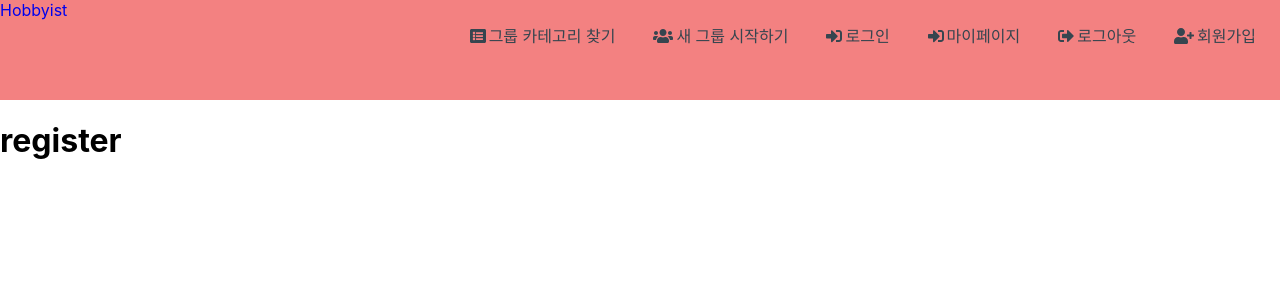
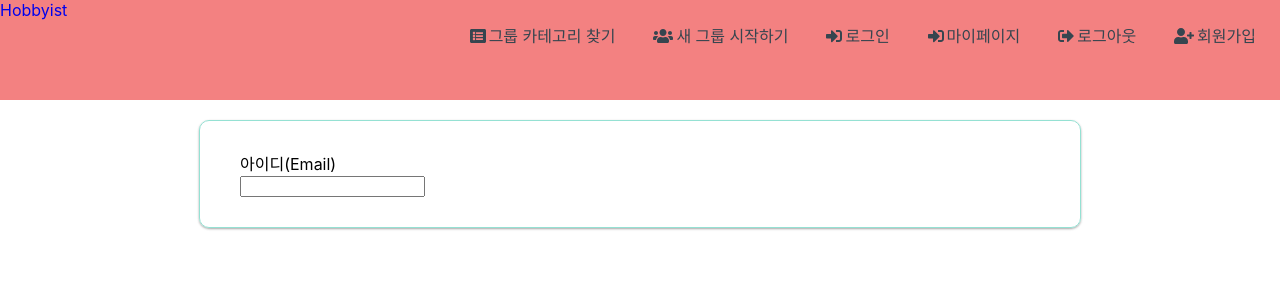
Before and after one commit to trustnloveu/hobbyist, a React (Create React App) app: page /register in a window 1280 px wide. Shown: the top 300 px of the page. Built offline with nearby package versions, Linux system fonts and the light colour scheme.

Commit message:
Create registration form which is extending form and input component. Decorate the form with css

```diff
--- a/package.json
+++ b/package.json
@@ -9,6 +9,8 @@
     "@testing-library/jest-dom": "^5.11.4",
     "@testing-library/react": "^11.1.0",
     "@testing-library/user-event": "^12.1.10",
+    "axios": "^0.21.0",
+    "joi-browser": "^13.4.0",
     "react": "^17.0.1",
     "react-dom": "^17.0.1",
     "react-router-dom": "^5.2.0",
--- /dev/null
+++ b/src/components/common/form.jsx
@@ -0,0 +1,35 @@
+import React, { Component } from "react";
+// import Joi from "joi-browser";
+
+// components
+import Input from "./input";
+
+class Form extends Component {
+  state = {
+    data: {},
+    errors: {},
+  };
+  // handle events
+  handleChange = () => {
+    console.log("123");
+  };
+
+  // render components
+  renderInput(type, label, classNameObj, name = "text") {
+    const { data, errors } = this.state;
+    return (
+      <Input
+        type={type}
+        name={name}
+        label={label}
+        onChange={this.handleChange}
+        value={data[name]}
+        error={errors[name]}
+        classNameObj={classNameObj}
+        // placeholder={placeholder}
+      />
+    );
+  }
+}
+
+export default Form;
--- /dev/null
+++ b/src/components/common/input.jsx
@@ -0,0 +1,26 @@
+import React from "react";
+
+const Input = ({ name, label, error, classNameObj, ...rest }) => {
+  return (
+    <div className={classNameObj.container}>
+      <div>
+        <label htmlFor={name} className={classNameObj.label}>
+          {label}
+        </label>
+      </div>
+      <input
+        // type={type}
+        // value={value}
+        // onChange={onChange}
+        {...rest}
+        id={name}
+        name={name}
+        // className={classNameObj.input}
+        // ref={this.username}
+      />
+      {error && <div className="invalid_msg alert_mark">{error}</div>}
+    </div>
+  );
+};
+
+export default Input;
--- a/src/components/user/register.jsx
+++ b/src/components/user/register.jsx
@@ -1,8 +1,54 @@
 import React from "react";
-import { Redirect } from "react-router-dom";
+import Joi from "joi-browser";
 
-const Register = () => {
-  return <h1>register</h1>;
-};
+import Form from "../common/form";
+
+import "../../css/userService.css";
+
+class Register extends Form {
+  state = {
+    data: {
+      email: "",
+      password: "",
+      name: "",
+      phone: "",
+      agree: false,
+    },
+    errors: {},
+  };
+
+  // schema
+  schema = {
+    email: Joi.string().email().required().label("아이디(Email)"),
+  };
+
+  // submit
+  doSubmit = async () => {
+    try {
+    } catch (ex) {}
+  };
+
+  render() {
+    return (
+      <div className="user_service_con">
+        <form onSubmot={this.doSubmit}>
+          {this.renderInput("email", "아이디(Email)", this.inputClassName)}
+          {/* {renderInput("password", "비밀번호", "password")}
+          {renderInput("name", "이름")}
+          {renderInput("phone", "전화번호")}
+          {renderInput("name", "이름")}
+        {renderButton("회원가입")} */}
+        </form>
+      </div>
+    );
+  }
+
+  // input classNames
+  inputClassName = {
+    container: "input_con",
+    input: "input_target",
+    label: "input_label",
+  };
+}
 
 export default Register;
--- /dev/null
+++ b/src/css/userService.css
@@ -0,0 +1,43 @@
+/* registeration form layout */
+.user_service_con {
+  width: 800px;
+  margin: 20px auto;
+  padding: 30px 40px;
+  border: 1px solid #95e1d3;
+  border-radius: 10px;
+  box-shadow: 0 1px 3px rgba(0, 0, 0, 0.12), 0 1px 2px rgba(0, 0, 0, 0.24);
+  transition: all 0.3s cubic-bezier(0.25, 0.8, 0.25, 1);
+}
+
+.user_service_con:hover {
+  box-shadow: 0 14px 28px rgba(0, 0, 0, 0.25), 0 10px 10px rgba(0, 0, 0, 0.22);
+}
+
+/* input */
+.input_con {
+  display: block;
+}
+.input_target {
+  width: 300px;
+  height: 30px;
+  margin-top: 10px;
+  border-radius: 5px;
+  border: 1px solid #eaffd0;
+  text-indent: 5px;
+}
+
+.input_target:focus {
+  outline: none;
+}
+.input_form {
+}
+
+.invalid_msg {
+}
+
+.alert_mark {
+}
+
+.input_label {
+  cursor: pointer;
+}
```
Also changed, not shown: src/services/httpService.js (added, +31 -0 lines), 1 other file (tests, documents, lock files or other folders).
